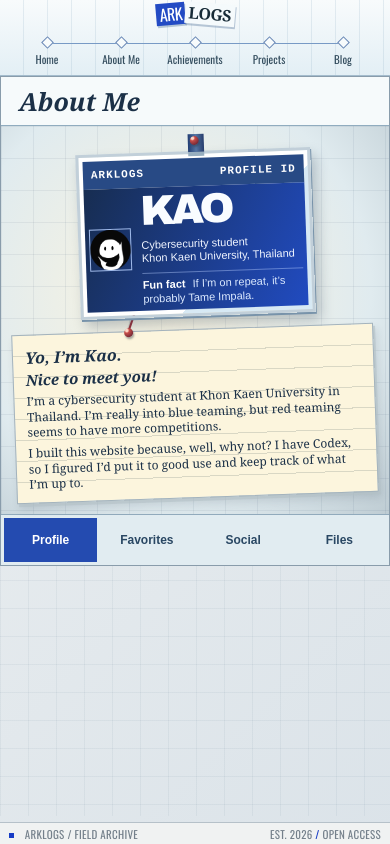
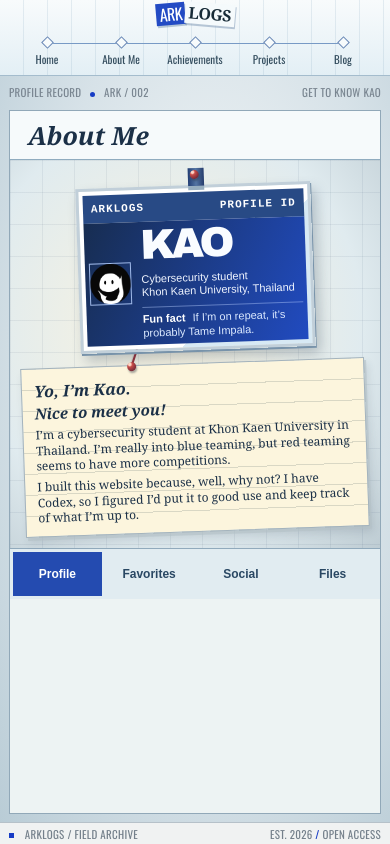
Before and after one commit to Kaokys/arklogs-motion, an Astro site: page /about in a window 390 px wide. Built offline with nearby package versions, Linux system fonts and the light colour scheme; Astro itself is replaced by a stand-in of ours.

Commit message:
Share the homepage frame across archive sections

```diff
--- a/src/components/ArchiveSection.astro
+++ b/src/components/ArchiveSection.astro
@@ -10,7 +10,6 @@ const { title, description, empty } = Astro.props;
 ---
 <BaseLayout title={title} description={description}>
   <div class="index-screen writing-screen">
-    <div class="index-kicker"><span>ARKLOGS / {title.toUpperCase()}</span></div>
     <div class="writing-board">
       <header class="writing-intro">
         <h1>{title}</h1>
--- /dev/null
+++ b/src/components/ScreenHeading.astro
@@ -0,0 +1,12 @@
+---
+interface Props {
+  label: string;
+  index: string;
+  caption: string;
+}
+const { label, index, caption } = Astro.props;
+---
+<div class="screen-heading">
+  <span>{label} <i aria-hidden="true"></i> ARK / {index}</span>
+  <span>{caption}</span>
+</div>
--- a/src/layouts/BaseLayout.astro
+++ b/src/layouts/BaseLayout.astro
@@ -19,6 +19,7 @@ import '../styles/blog.css';
 import '../styles/atlas.css';
 import '../styles/about-board.css';
 import '../styles/cutout-wordmark.css';
+import ScreenHeading from '../components/ScreenHeading.astro';
 import { ClientRouter } from 'astro:transitions';
 import { nav } from '../data/content';
 
@@ -27,6 +28,14 @@ const { title, description = 'Arklogs — projects, research, and field notes.'
 const pathname = Astro.url.pathname;
 const isAbout = /^\/about\/?$/.test(pathname);
 const isBlog = pathname === '/archive' || pathname === '/archive/' || /^\/blog(?:\/|$)/.test(pathname);
+const section = pathname.split('/')[1];
+const headings = {
+  about: { label: 'PROFILE RECORD', index: '002', caption: 'GET TO KNOW KAO' },
+  achievements: { label: 'CERTIFICATE TIMELINE', index: '003', caption: 'SELECT A CERTIFICATE TO VIEW' },
+  projects: { label: 'PROJECT ARCHIVE', index: '004', caption: 'EXPLORE PROJECTS' },
+  blog: { label: 'WRITING ARCHIVE', index: '005', caption: 'BROWSE POSTS' },
+};
+const heading = headings[isBlog ? 'blog' : section as keyof typeof headings];
 ---
 <!doctype html>
 <html lang="en" transition:animate="none">
@@ -55,8 +64,56 @@ const isBlog = pathname === '/archive' || pathname === '/archive/' || /^\/blog(?
         </nav>
         <span class="topbar-corner" aria-hidden="true">＋</span>
       </header></slot>
-      <main id="main" class:list={['app-main', { 'app-main-home': pathname === '/', 'app-main-blog': isBlog, 'app-main-about': isAbout }]}><slot /></main>
+      <main id="main" class:list={['app-main', { 'app-main-home': pathname === '/', 'app-main-blog': isBlog, 'app-main-about': isAbout, 'app-main-framed': heading }]}>
+        {heading ? (
+          <>
+            <ScreenHeading {...heading} />
+            <div class="section-frame"><slot /></div>
+          </>
+        ) : <slot />}
+      </main>
       <slot name="footer"><footer class="statusbar"><span><b class="status-dot"></b> ARKLOGS / FIELD ARCHIVE</span><span class="statusbar-center">BUILD · INVESTIGATE · DOCUMENT</span><span>EST. 2026 <span class="status-slash">/</span> OPEN ACCESS</span></footer></slot>
     </div>
   </body>
 </html>
+
+<style is:global>
+  .app-main.app-main-framed {
+    display: grid;
+    grid-template-rows: minmax(26px, auto) minmax(0, 1fr);
+    padding: 12px 30px 18px;
+    overflow: hidden;
+    background: var(--archive-surround);
+  }
+  .app-main-framed > .screen-heading {
+    position: static;
+    display: flex;
+    height: auto;
+    min-width: 0;
+    gap: 8px 16px;
+    align-items: baseline;
+    flex-wrap: wrap;
+  }
+  .app-main-framed > .screen-heading span:last-child {
+    display: inline;
+    margin-left: auto;
+  }
+  .section-frame {
+    min-width: 0;
+    min-height: 0;
+    border: var(--archive-frame-border);
+    background: #edf3f3;
+    overflow: auto;
+  }
+  .section-frame > #kao-screen-board { border: 0; }
+  .section-frame > .writing-screen {
+    min-height: 100%;
+    height: auto;
+    padding: 0;
+    grid-template-rows: minmax(0, 1fr);
+  }
+  .section-frame > .writing-screen > .writing-board { border: 0; }
+  @media (max-width: 760px) {
+    .app-main.app-main-framed { padding: 8px 9px; }
+  }
+</style>
--- a/src/pages/achievements.astro
+++ b/src/pages/achievements.astro
@@ -81,7 +81,6 @@ const month = new Intl.DateTimeFormat('en', {month:'long', timeZone:'UTC'});
   });
 </script>
 <style>
-  :global(.app-main:has(.milestones)){display:block;padding:0;margin:0;overflow:auto;background:#edf3f3}
   .archive-foot{display:flex;align-items:center;justify-content:space-between;background:#f8fbfa;padding:0 5%;color:#17344b;font:13px 'Courier New',monospace}
   .archive-foot{border-top:1px solid #acc2cc}
   .milestones{min-height:100%;display:flex;flex-direction:column;background:#edf3f3;color:#19374e;padding:26px 0 20px}
--- a/src/pages/index.astro
+++ b/src/pages/index.astro
@@ -2,13 +2,14 @@
 import BaseLayout from '../layouts/BaseLayout.astro';
 import CutoutWordmark from '../components/CutoutWordmark.astro';
 import SignalMatrix from '../components/SignalMatrix.astro';
+import ScreenHeading from '../components/ScreenHeading.astro';
 import { sections } from '../data/content';
 ---
 <BaseLayout title="Home" description="A portfolio template with space for a profile, achievements, projects, and writing.">
   <div class="home-screen">
     <div class="motion-stage" aria-hidden="true"><span class="motion-orbit orbit-one"></span><span class="motion-orbit orbit-two"></span><span class="motion-scan"></span><span class="motion-cross cross-one">＋</span><span class="motion-cross cross-two">＋</span></div>
     <CutoutWordmark />
-    <div class="screen-heading"><span>MAIN LINE PLOT <i></i> ARK / 001</span><span>SELECT A RECORD TO EXPLORE</span></div>
+    <ScreenHeading label="MAIN LINE PLOT" index="001" caption="SELECT A RECORD TO EXPLORE" />
     <a class="intro-panel" href="/about/" aria-label="About Me">
       <div class="intro-top"><span class="tiny-square"></span> CURATOR'S NOTE <span class="panel-id">A—001</span></div>
       <div class="intro-main"><p class="overline">A PERSONAL RECORD</p><h1>Ark<br /><em>logs.</em></h1></div>
--- a/src/styles/atlas.css
+++ b/src/styles/atlas.css
@@ -9,7 +9,7 @@
 
 .home-screen .map-zone {
   background-color: #c2e2f7;
-  border-color: #91a8b8;
+  border: var(--archive-frame-border);
 }
 .home-screen .route-track .route-node {
   border: 2px solid #829caf;
--- a/src/styles/motion-home.css
+++ b/src/styles/motion-home.css
@@ -1,6 +1,9 @@
 /* Motion variant: a living archive board, with legible content above its graphics. */
-.home-screen { isolation: isolate; background: #dce5e9; }
-.home-screen::before { content: ''; position: absolute; inset: 0; z-index: -2; background: radial-gradient(ellipse at 55% 38%, #f6f9f9 0, #d7e2e8 58%, #b9ccd6 100%); }
+:root {
+  --archive-surround: radial-gradient(ellipse at 55% 38%, #f6f9f9 0, #d7e2e8 58%, #b9ccd6 100%) #dce5e9;
+  --archive-frame-border: 1px solid #91a8b8;
+}
+.home-screen { isolation: isolate; background: var(--archive-surround); }
 .motion-stage { position: absolute; inset: 0; z-index: -1; pointer-events: none; overflow: hidden; opacity: 0; }
 .motion-stage::before { content: ''; position: absolute; inset: -20%; background: repeating-linear-gradient(0deg, transparent 0 59px, #54748922 60px), repeating-linear-gradient(90deg, transparent 0 59px, #54748922 60px); transform: perspective(700px) rotateX(59deg) scale(1.4); transform-origin: 50% 70%; }
 .motion-orbit { position: absolute; left: 47%; top: 41%; width: 54vw; max-width: 820px; aspect-ratio: 1; border: 1px solid #476b8880; border-radius: 50%; transform: translate(-50%,-50%) rotateX(68deg) rotateZ(-20deg); }
```
